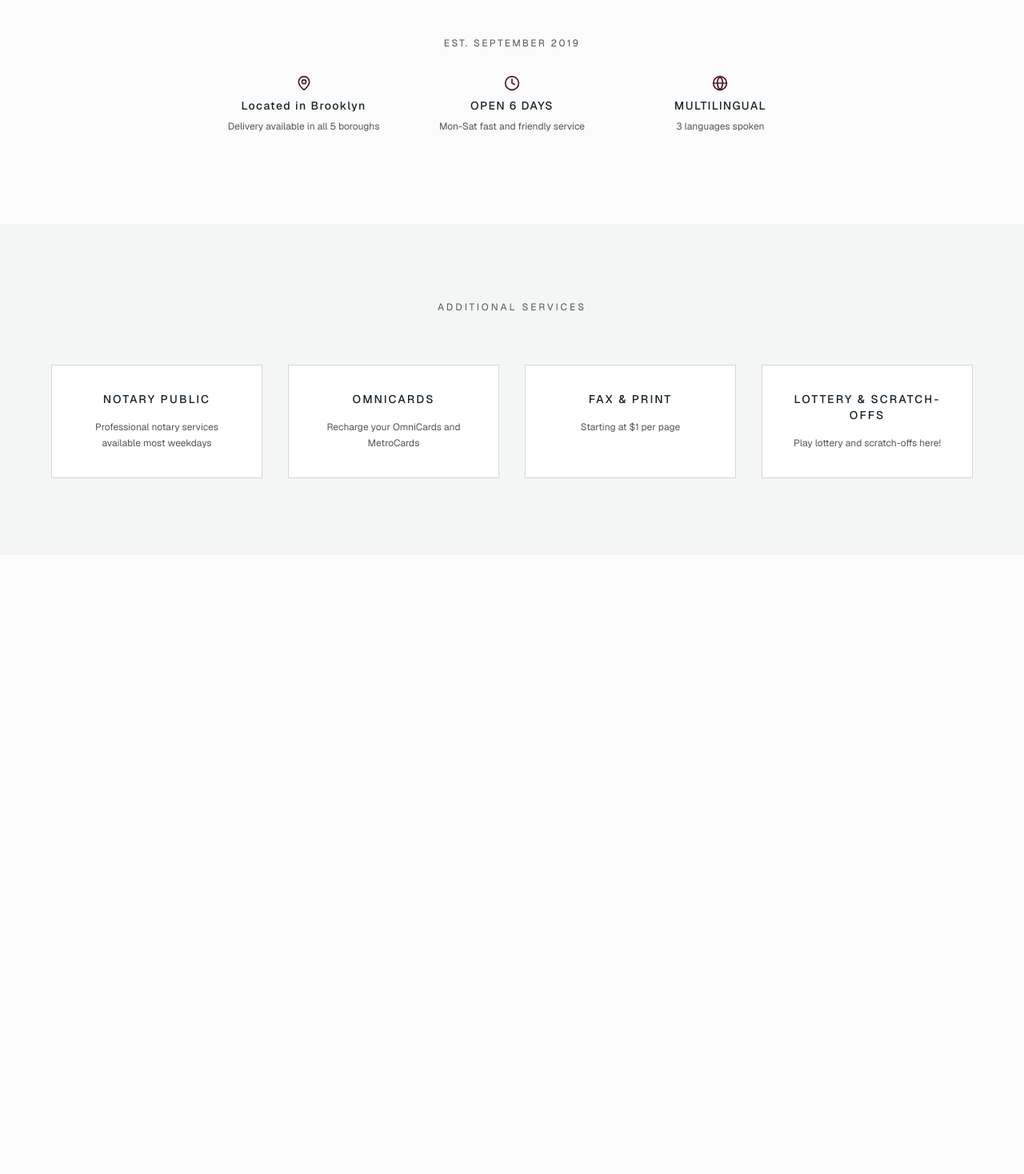
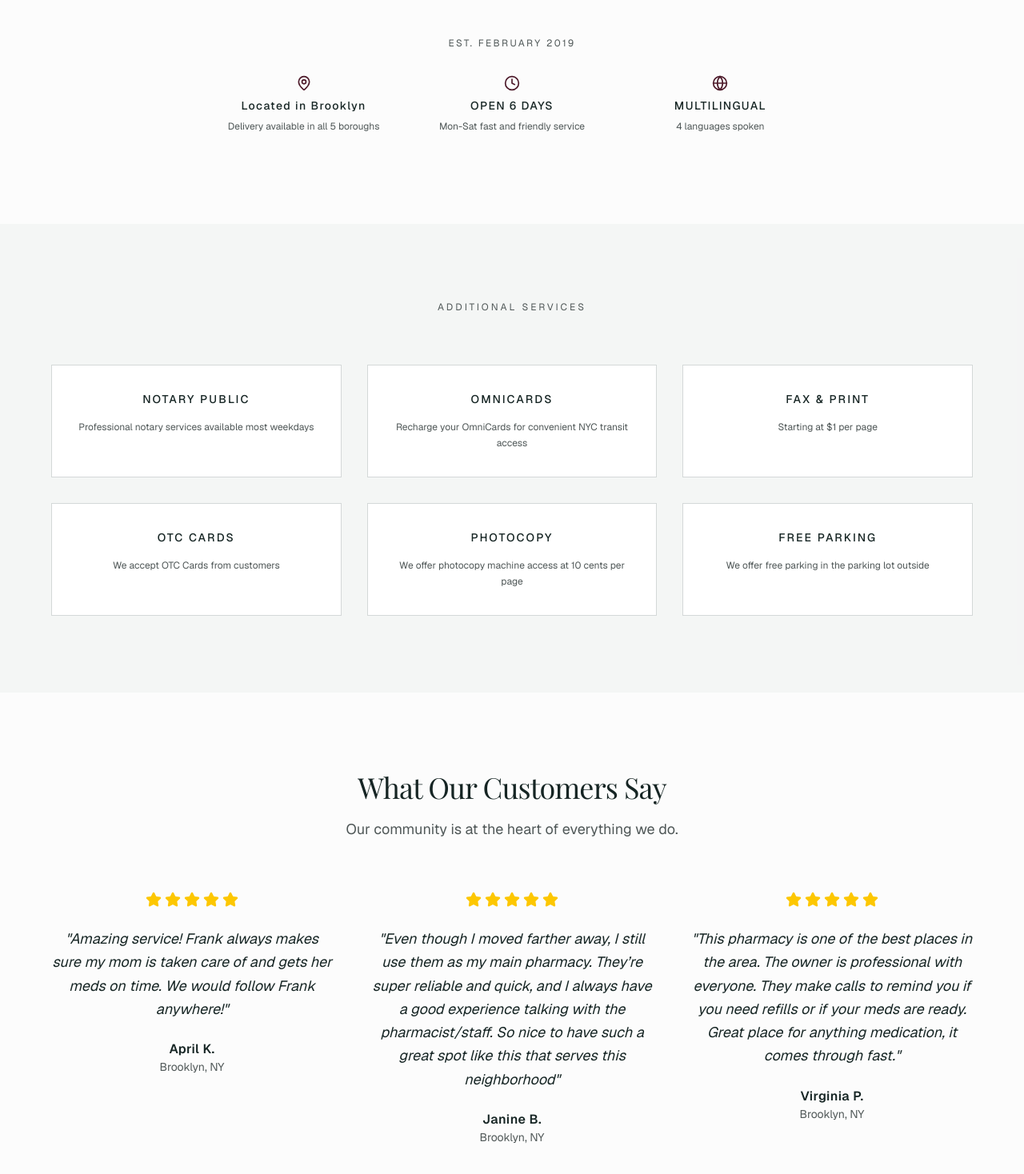
Before and after one commit to j-a-man/atlanticpharmacy_v2, a Next.js app: page / in a window 1280 px wide. Shown: the part 440-1908 px from the top of the page at 80% size. Before the commit the page ends 1134 px from the top, so only its background shows below. Built offline with nearby package versions, Linux system fonts and the light colour scheme; a web font is replaced by a local one.

Commit message:
version 3

```diff
--- a/app/about/page.tsx
+++ b/app/about/page.tsx
@@ -1,6 +1,32 @@
-import { Mail, Phone, MapPin } from "lucide-react"
+import { Mail, Phone, MapPin, Star } from "lucide-react" // Added Star
 
 export default function AboutPage() {
+  // --- Data for your testimonials ---
+  // You can easily edit these with your real reviews
+  const testimonials = [
+    {
+      quote:
+        "Amazing service! Frank always makes sure my mom is taken care of and gets her meds on time. We would follow Frank anywhere!",
+      name: "April K.",
+      location: "Brooklyn, NY",
+      rating: 5,
+    },
+    {
+      quote:
+        "Even though I moved farther away, I still use them as my main pharmacy. They’re super reliable and quick, and I always have a good experience talking with the pharmacist/staff. So nice to have such a great spot like this that serves this neighborhood",
+      name: "Janine B.",
+      location: "Brooklyn, NY",
+      rating: 5,
+    },
+    {
+      quote:
+        "This pharmacy is one of the best places in the area. The owner is professional with everyone. They make calls to remind you if you need refills or if your meds are ready. Great place for anything medication, it comes through fast.",
+      name: "Virginia P.",
+      location: "Brooklyn, NY",
+      rating: 5,
+    },
+  ]
+
   return (
     <main className="min-h-screen pt-20">
       {/* Page Header */}
@@ -16,11 +42,13 @@ export default function AboutPage() {
       </section>
 
       {/* Mission Statement */}
-      <section className="pb-24 px-6 lg:px-12">
+      <section className="pt-12 pb-12 px-6 lg:px-12 bg-muted/30">
         <div className="max-w-4xl mx-auto">
           <div className="space-y-12">
             <div className="text-center space-y-4">
-              <p className="text-xs tracking-[0.25em] text-muted-foreground">EST. SEPTEMBER 2019</p>
+              <p className="text-xs tracking-[0.25em] text-muted-foreground">
+                EST. FEBRUARY 2019
+              </p>
               <div className="h-px bg-border max-w-xs mx-auto" />
             </div>
 
@@ -29,18 +57,16 @@ export default function AboutPage() {
                 Our Mission
               </h2>
               <p className="text-lg text-muted-foreground leading-relaxed max-w-3xl mx-auto">
-                Atlantic Pharmacy was founded in September 2019 with a singular vision: to provide
-                pharmaceutical care that combines clinical excellence with genuine community service.
-                We believe that modern healthcare demands both technical expertise and human connection.
-
-
+                Atlantic Pharmacy was founded in September 2019 with a singular
+                vision: to provide pharmaceutical care that combines clinical
+                excellence with genuine community service. We believe that modern
+                healthcare demands both technical expertise and human connection.
               </p>
               <p className="text-lg text-muted-foreground leading-relaxed max-w-3xl mx-auto">
-                Our commitment extends beyond dispensing medications. We serve as trusted healthcare
-                partners in Brooklyn and deliver to all five boroughs of New York City, offering multilingual
-                support and offer services that address the diverse needs of our community.
-
-
+                Our commitment extends beyond dispensing medications. We serve as
+                trusted healthcare partners in Brooklyn and deliver to all five
+                boroughs of New York City, offering multilingual support and
+                offer services that address the diverse needs of our community.
               </p>
             </div>
           </div>
@@ -48,10 +74,12 @@ export default function AboutPage() {
       </section>
 
       {/* Values */}
-      <section className="py-24 px-6 lg:px-12 bg-muted/30">
+      <section className="py-24 px-6 lg:px-12">
         <div className="max-w-6xl mx-auto">
           <div className="text-center mb-16">
-            <h2 className="text-xs tracking-[0.25em] text-muted-foreground mb-4">OUR VALUES</h2>
+            <h2 className="text-xs tracking-[0.25em] text-muted-foreground mb-4">
+              OUR VALUES
+            </h2>
             <h3 className="font-[family-name:var(--font-playfair)] text-3xl md:text-4xl font-light tracking-tight text-foreground">
               What Guides Us
             </h3>
@@ -66,7 +94,8 @@ export default function AboutPage() {
               },
               {
                 title: "ACCESSIBILITY",
-                description: "Serving Brooklyn with multilingual support and comprehensive delivery services.",
+                description:
+                  "Serving Brooklyn with multilingual support and comprehensive delivery services.",
               },
               {
                 title: "COMMUNITY",
@@ -76,19 +105,84 @@ export default function AboutPage() {
             ].map((value, index) => (
               <div key={index} className="text-center space-y-4">
                 <div className="w-16 h-px bg-primary mx-auto" />
-                <h4 className="text-sm tracking-[0.15em] font-medium text-foreground">{value.title}</h4>
-                <p className="text-sm text-muted-foreground leading-relaxed">{value.description}</p>
+                <h4 className="text-sm tracking-[0.15em] font-medium text-foreground">
+                  {value.title}
+                </h4>
+                <p className="text-sm text-muted-foreground leading-relaxed">
+                  {value.description}
+                </p>
               </div>
             ))}
           </div>
         </div>
       </section>
 
+      {/* --- NEW CUSTOMER REVIEW SECTION --- */}
+      <section className="py-24 px-6 lg:px-12 bg-muted/30">
+        <div className="max-w-6xl mx-auto"> {/* Changed to max-w-6xl for grid consistency */}
+          <div className="space-y-16">
+            <div className="text-center space-y-4">
+              <h2 className="font-[family-name:var(--font-playfair)] text-3xl md:text-4xl font-light tracking-tight text-foreground leading-tight">
+                What Our Customers Say
+              </h2>
+              <p className="text-lg text-muted-foreground max-w-2xl mx-auto">
+                Our community is at the heart of everything we do.
+              </p>
+            </div>
+
+            {/* Testimonials Grid */}
+            <div className="grid grid-cols-1 md:grid-cols-3 gap-12">
+              {testimonials.map((testimonial, index) => (
+                <div key={index} className="text-center space-y-6">
+                  {/* Star Rating */}
+                  <div className="flex justify-center gap-1">
+                    {Array.from({ length: testimonial.rating }).map((_, i) => (
+                      <Star
+                        key={i}
+                        className="h-5 w-5 text-yellow-400 fill-yellow-400" // Changed to yellow-400
+                      />
+                    ))}
+                    {/* Fill empty stars if rating is less than 5 */}
+                    {Array.from({ length: 5 - testimonial.rating }).map(
+                      (_, i) => (
+                        <Star
+                          key={i}
+                          className="h-5 w-5 text-muted-foreground/30"
+                        />
+                      ),
+                    )}
+                  </div>
+
+                  {/* Quote */}
+                  <blockquote className="text-lg text-foreground leading-relaxed italic">
+                    "{testimonial.quote}"
+                  </blockquote>
+
+                  {/* Author */}
+                  <div>
+                    <p className="font-semibold tracking-wide text-foreground">
+                      {testimonial.name}
+                    </p>
+                    <p className="text-sm text-muted-foreground">
+                      {testimonial.location}
+                    </p>
+                  </div>
+                </div>
+              ))}
+            </div>
+          </div>
+        </div>
+      </section>
+      {/* --- END OF REVIEW SECTION --- */}
+
+
       {/* Contact Information */}
       <section className="py-24 px-6 lg:px-12">
-        <div className="max-w-4xl mx-auto">
+        <div className="max-w-6xl mx-auto"> {/* Changed to max-w-6xl for grid consistency */}
           <div className="text-center mb-16">
-            <h2 className="text-xs tracking-[0.25em] text-muted-foreground mb-4">GET IN TOUCH</h2>
+            <h2 className="text-xs tracking-[0.25em] text-muted-foreground mb-4">
+              GET IN TOUCH
+            </h2>
             <h3 className="font-[family-name:var(--font-playfair)] text-3xl md:text-4xl font-light tracking-tight text-foreground">
               Contact Us
             </h3>
@@ -97,20 +191,29 @@ export default function AboutPage() {
           <div className="grid md:grid-cols-3 gap-12">
             <div className="text-center space-y-4">
               <Phone className="h-6 w-6 text-primary mx-auto" />
-              <h4 className="text-xs tracking-[0.2em] text-muted-foreground">PHONE</h4>
-              <p className="text-lg text-foreground">(718) 484-2260</p>
+              <h4 className="text-xs tracking-[0.2em] text-muted-foreground">
+                PHONE
+              </h4>
+              <p className="text-lg text-foreground">
+                Cell: (718) 484-2260
+                <br />
+                Fax: (718) 221-2972
+              </p>
             </div>
-
 
             <div className="text-center space-y-4">
               <Mail className="h-6 w-6 text-primary mx-auto" />
-              <h4 className="text-xs tracking-[0.2em] text-muted-foreground">EMAIL</h4>
-              <p className="text-lg text-foreground">atlanticrx@gmail.com</p>
+              <h4 className="text-xs tracking-[0.2em] text-muted-foreground">
+                EMAIL
+              </h4>
+              <p className="text-lg text-foreground">AtlanticRx1@gmail.com</p>
             </div>
 
             <div className="text-center space-y-4">
               <MapPin className="h-6 w-6 text-primary mx-auto" />
-              <h4 className="text-xs tracking-[0.2em] text-muted-foreground">ADDRESS</h4>
+              <h4 className="text-xs tracking-[0.2em] text-muted-foreground">
+                ADDRESS
+              </h4>
               <p className="text-lg text-foreground">
                 1706B Atlantic Ave
                 <br />
--- a/app/hours-services/page.tsx
+++ b/app/hours-services/page.tsx
@@ -1,4 +1,4 @@
-import { Clock, FileText, Printer, CreditCard, Ticket, Globe } from "lucide-react"
+import { Clock, FileText, Printer, CreditCard, Ticket, Globe, Car } from "lucide-react"
 
 export default function HoursServicesPage() {
   return (
@@ -76,8 +76,18 @@ export default function HoursServicesPage() {
               },
               {
                 icon: Ticket,
-                title: "PLAY LOTTERY AND SCRATCH-OFFS",
-                description: "Official lottery ticket sales and redemption services available.",
+                title: "OTC CARDS",
+                description: "We accept OTC Cards from customers.",
+              },
+              {
+                icon: Printer,
+                title: "PHOTOCOPY",
+                description: "We offer photocopy machine access at 10 cents per page.",
+              },
+              {
+                icon: Car,
+                title: "FREE PARKING",
+                description: "We offer free parking in the parking lot outside.",
               },
             ].map((service, index) => (
               <div
@@ -100,7 +110,7 @@ export default function HoursServicesPage() {
             <Globe className="h-10 w-10 mx-auto" />
             <h2 className="text-xs tracking-[0.25em]">MULTILINGUAL SUPPORT</h2>
             <p className="font-[family-name:var(--font-playfair)] text-3xl md:text-4xl font-light leading-tight">
-              We speak English, Spanish, Mandarin & Cantonese
+              We speak English, Spanish, Mandarin, & Cantonese
             </p>
             <p className="text-sm tracking-[0.05em] leading-relaxed max-w-2xl mx-auto opacity-90">
               Our multilingual staff is here to serve you in your preferred language, ensuring clear communication and
--- a/app/page.tsx
+++ b/app/page.tsx
@@ -1,8 +1,33 @@
 import Link from "next/link"
 import { Button } from "@/components/ui/button"
-import { ArrowRight, MapPin, Clock, Globe } from "lucide-react"
+import { ArrowRight, MapPin, Clock, Globe, Star } from "lucide-react" // Added Star
 
 export default function HomePage() {
+  // --- Data for your testimonials ---
+  const testimonials = [
+    {
+      quote:
+        "Amazing service! Frank always makes sure my mom is taken care of and gets her meds on time. We would follow Frank anywhere!",
+      name: "April K.",
+      location: "Brooklyn, NY",
+      rating: 5,
+    },
+    {
+      quote:
+        "Even though I moved farther away, I still use them as my main pharmacy. They’re super reliable and quick, and I always have a good experience talking with the pharmacist/staff. So nice to have such a great spot like this that serves this neighborhood",
+      name: "Janine B.",
+      location: "Brooklyn, NY",
+      rating: 5,
+    },
+    {
+      quote:
+        "This pharmacy is one of the best places in the area. The owner is professional with everyone. They make calls to remind you if you need refills or if your meds are ready. Great place for anything medication, it comes through fast.",
+      name: "Virginia P.",
+      location: "Brooklyn, NY",
+      rating: 5,
+    },
+  ]
+
   return (
     <main className="min-h-screen">
       {/* Hero Section */}
@@ -17,7 +42,11 @@ export default function HomePage() {
             </p>
 
             <div className="flex items-center justify-center gap-4 pt-4">
-              <Button size="lg" className="font-[family-name:var(--font-playfair)] rounded-full text-base px-8" asChild>
+              <Button
+                size="lg"
+                className="font-[family-name:var(--font-playfair)] rounded-full text-base px-8"
+                asChild
+              >
                 <Link
                   href="https://healthguardpharmacy.vercel.app" // <-- 1. Change this URL
                   target="_blank" // Opens in new tab
@@ -27,28 +56,39 @@ export default function HomePage() {
                 </Link>
               </Button>
             </div>
-
           </div>
 
-
-
           <div className="pt-12 border-t border-border max-w-3xl mx-auto">
-            <p className="text-xs tracking-[0.2em] text-muted-foreground mb-8">EST. SEPTEMBER 2019</p>
+            <p className="text-xs tracking-[0.2em] text-muted-foreground mb-8">
+              EST. FEBRUARY 2019
+            </p>
             <div className="grid grid-cols-1 md:grid-cols-3 gap-8">
               <div className="space-y-2">
                 <MapPin className="h-5 w-5 text-primary mx-auto" />
-                <p className="text-sm tracking-[0.1em] text-foreground font-medium">Located in Brooklyn</p>
-                <p className="text-xs text-muted-foreground">Delivery available in all 5 boroughs</p>
+                <p className="text-sm tracking-[0.1em] text-foreground font-medium">
+                  Located in Brooklyn
+                </p>
+                <p className="text-xs text-muted-foreground">
+                  Delivery available in all 5 boroughs
+                </p>
               </div>
               <div className="space-y-2">
                 <Clock className="h-5 w-5 text-primary mx-auto" />
-                <p className="text-sm tracking-[0.1em] text-foreground font-medium">OPEN 6 DAYS</p>
-                <p className="text-xs text-muted-foreground">Mon-Sat fast and friendly service</p>
+                <p className="text-sm tracking-[0.1em] text-foreground font-medium">
+                  OPEN 6 DAYS
+                </p>
+                <p className="text-xs text-muted-foreground">
+                  Mon-Sat fast and friendly service
+                </p>
               </div>
               <div className="space-y-2">
                 <Globe className="h-5 w-5 text-primary mx-auto" />
-                <p className="text-sm tracking-[0.1em] text-foreground font-medium">MULTILINGUAL</p>
-                <p className="text-xs text-muted-foreground">3 languages spoken</p>
+                <p className="text-sm tracking-[0.1em] text-foreground font-medium">
+                  MULTILINGUAL
+                </p>
+                <p className="text-xs text-muted-foreground">
+                  4 languages spoken
+                </p>
               </div>
             </div>
           </div>
@@ -58,25 +98,108 @@ export default function HomePage() {
       {/* Services Teaser */}
       <section className="py-24 px-6 lg:px-12 bg-muted/30">
         <div className="max-w-6xl mx-auto">
-          <h2 className="text-xs tracking-[0.25em] text-muted-foreground text-center mb-16">ADDITIONAL SERVICES</h2>
-          <div className="grid grid-cols-1 md:grid-cols-2 lg:grid-cols-4 gap-8">
+          <h2 className="text-xs tracking-[0.25em] text-muted-foreground text-center mb-16">
+            ADDITIONAL SERVICES
+          </h2>
+          <div className="grid grid-cols-2 md:grid-cols-2 lg:grid-cols-3 gap-8">
             {[
-              { title: "NOTARY PUBLIC", description: "Professional notary services available most weekdays" },
-              { title: "OMNICARDS", description: "Recharge your OmniCards and MetroCards" },
+              {
+                title: "NOTARY PUBLIC",
+                description: "Professional notary services available most weekdays",
+              },
+              {
+                title: "OMNICARDS",
+                description:
+                  "Recharge your OmniCards for convenient NYC transit access",
+              },
               { title: "FAX & PRINT", description: "Starting at $1 per page" },
-              { title: "LOTTERY & SCRATCH-OFFS", description: "Play lottery and scratch-offs here!" },
+              { title: "OTC CARDS", description: "We accept OTC Cards from customers" },
+              {
+                title: "PHOTOCOPY",
+                description:
+                  "We offer photocopy machine access at 10 cents per page",
+              },
+              {
+                title: "FREE PARKING",
+                description:
+                  "We offer free parking in the parking lot outside",
+              },
             ].map((service, index) => (
               <div
                 key={index}
                 className="text-center space-y-4 p-8 bg-card border border-border hover:border-primary transition-colors"
               >
-                <h3 className="text-sm tracking-[0.15em] font-medium text-foreground">{service.title}</h3>
-                <p className="text-xs text-muted-foreground leading-relaxed">{service.description}</p>
+                <h3 className="text-sm tracking-[0.15em] font-medium text-foreground">
+                  {service.title}
+                </h3>
+                <p className="text-xs text-muted-foreground leading-relaxed">
+                  {service.description}
+                </p>
               </div>
             ))}
           </div>
         </div>
       </section>
+
+      {/* --- NEW CUSTOMER REVIEW SECTION --- */}
+      {/* This is the new section you just created */}
+      <section className="py-24 px-6 lg:px-12">
+        <div className="max-w-6xl mx-auto">
+          {" "}
+          <div className="space-y-16">
+            <div className="text-center space-y-4">
+              <h2 className="font-[family-name:var(--font-playfair)] text-3xl md:text-4xl font-light tracking-tight text-foreground leading-tight">
+                What Our Customers Say
+              </h2>
+              <p className="text-lg text-muted-foreground max-w-2xl mx-auto">
+                Our community is at the heart of everything we do.
+              </p>
+            </div>
+
+            {/* Testimonials Grid */}
+            <div className="grid grid-cols-1 md:grid-cols-3 gap-12">
+              {testimonials.map((testimonial, index) => (
+                <div key={index} className="text-center space-y-6">
+                  {/* Star Rating */}
+                  <div className="flex justify-center gap-1">
+                    {Array.from({ length: testimonial.rating }).map((_, i) => (
+                      <Star
+                        key={i}
+                        className="h-5 w-5 text-yellow-400 fill-yellow-400"
+                      />
+                    ))}
+                    {/* Fill empty stars if rating is less than 5 */}
+                    {Array.from({ length: 5 - testimonial.rating }).map(
+                      (_, i) => (
+                        <Star
+                          key={i}
+                          className="h-5 w-5 text-muted-foreground/30"
+                        />
+                      ),
+                    )}
+                  </div>
+
+                  {/* Quote */}
+                  <blockquote className="text-lg text-foreground leading-relaxed italic">
+                    "{testimonial.quote}"
+                  </blockquote>
+
+                  {/* Author */}
+                  <div>
+                    <p className="font-semibold tracking-wide text-foreground">
+                      {testimonial.name}
+                    </p>
+                    <p className="text-sm text-muted-foreground">
+                      {testimonial.location}
+                    </p>
+                  </div>
+                </div>
+              ))}
+            </div>
+          </div>
+        </div>
+      </section>
+      {/* --- END OF REVIEW SECTION --- */}
     </main>
   )
 }
```
